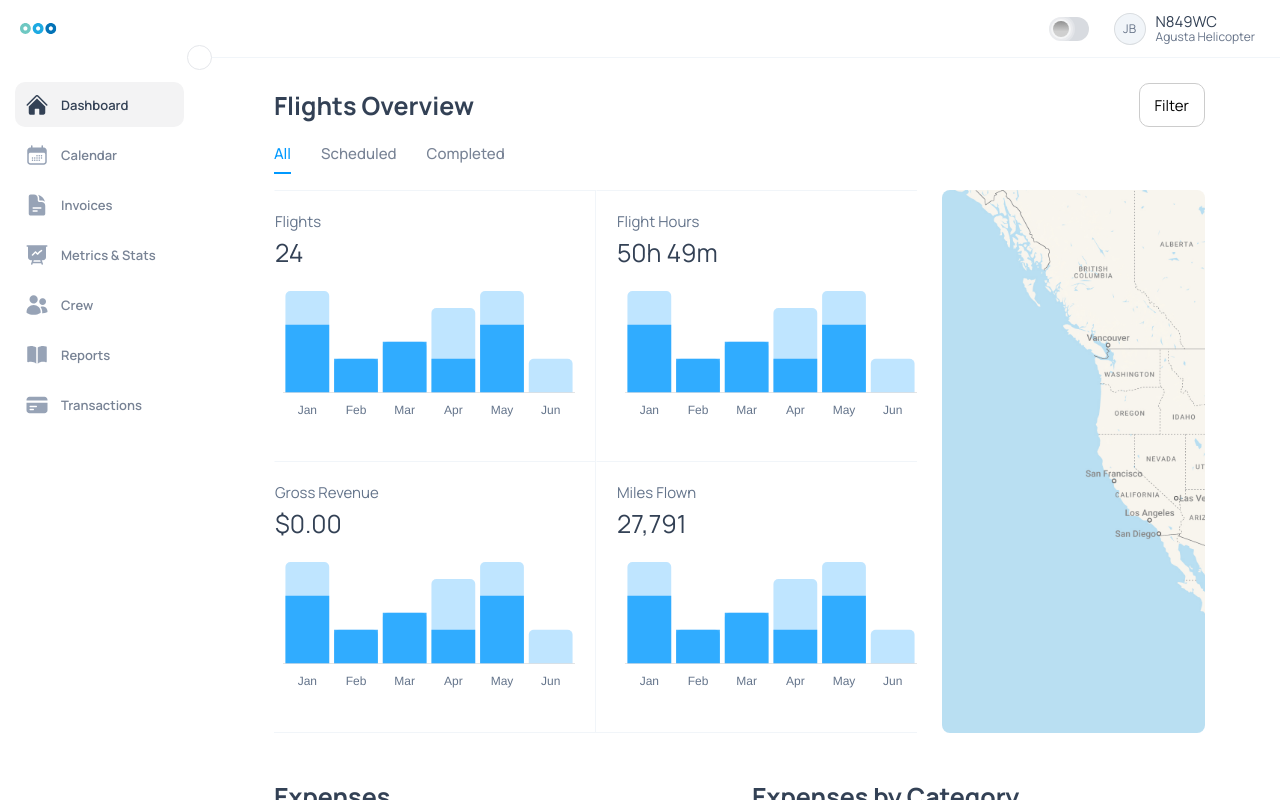
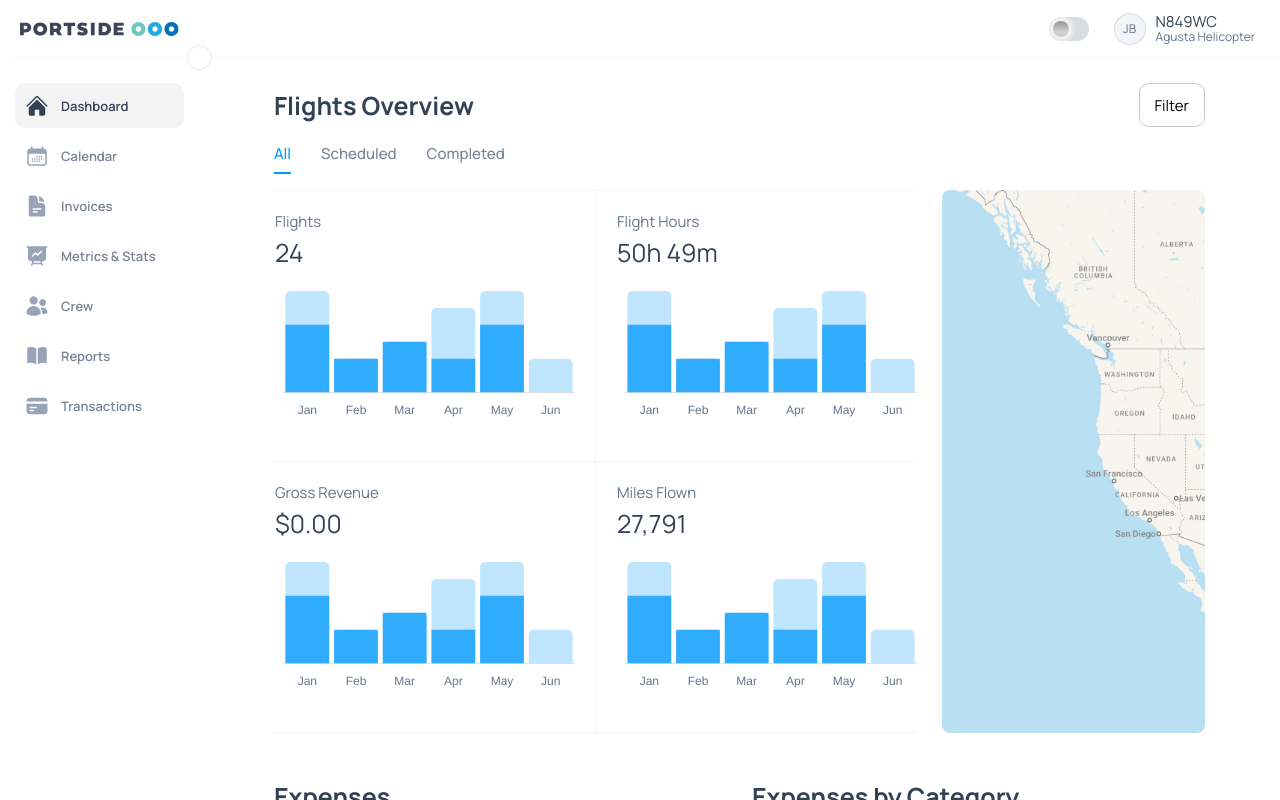
Before and after one commit to Ihorpryt/portal, a SvelteKit app: page / in a window 1280 px wide. Both pictures are taken after a click on the button 75 px from the left and 57 px from the top of the page. Shown: the top 800 px of the page. Built offline with nearby package versions, Linux system fonts and the light colour scheme.

Commit message:
logo swap

```diff
--- a/src/routes/Sidebar.svelte
+++ b/src/routes/Sidebar.svelte
@@ -2,6 +2,7 @@
 	import { page } from '$app/stores';
 	import logo from '$lib/images/svelte-logo.svg';
 	import logo2 from '$lib/images/portside-logo.svg';
+	import logoFull from '$lib/images/portside-logo-full.svg';
 	import DashboardIcon from '$lib/images/icons/dashboard.svelte';
 	import CalendarIcon from '$lib/images/icons/calendar.svelte';
 	import InvoicesIcon from '$lib/images/icons/invoices.svelte';
@@ -36,7 +37,11 @@
 
 	<div class="corner">
 		<a href="https://kit.svelte.dev">
-			<img src={logo2} alt="SvelteKit" />
+			{#if open === false}
+			<img class="small-logo" src={logo2} alt="SvelteKit" />
+			{:else}
+			<img class="big-logo"src={logoFull} alt="SvelteKit" />
+			{/if}
 		</a>
 	</div>
 
@@ -125,7 +130,7 @@
 		min-height: 57px;
 		height: 57px;
 
-		/* border-bottom: 1px solid #e5e7eb; */
+		border-bottom: 1px solid rgb(241,245,249);
 	}
 
 	.footer {
@@ -146,7 +151,7 @@
 		height: 100%;
 	}
 
-	.corner img {
+	.corner .small-logo {
 		width: 2.3em;
 		height: 2.3em;
 		object-fit: contain;
```
Also changed, not shown: src/lib/images/portside-logo-full.svg (added).
